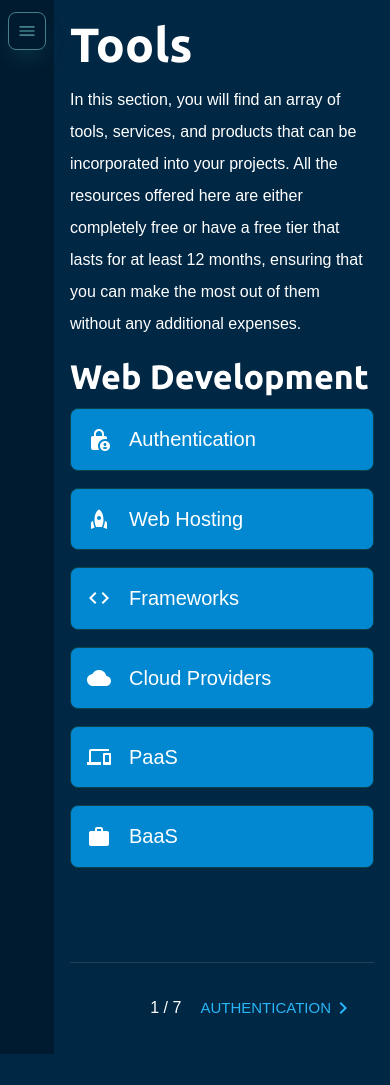
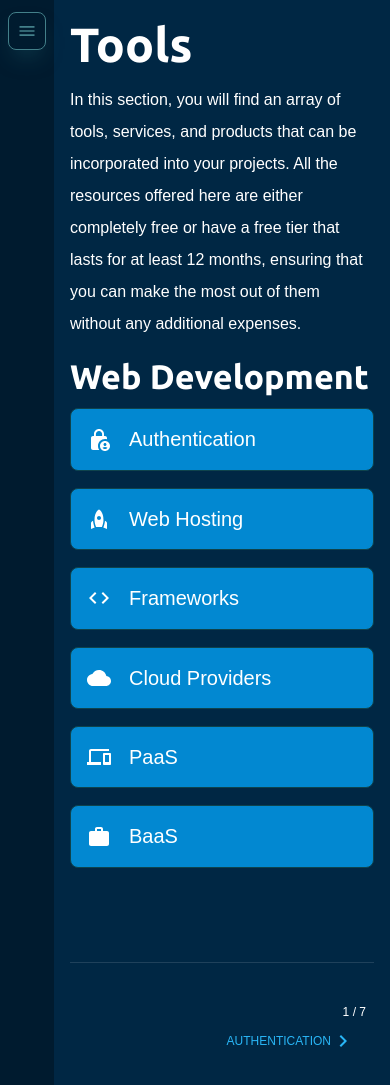
Before and after one commit to AlstonChan/WebPouch, a Next.js app: page /tools in a window 390 px wide. Before the commit the page ends 1054 px from the top, so only its background shows below. Built offline with nearby package versions, Linux system fonts and the light colour scheme; a web font is replaced by a local one.

Commit message:
Fix mobileStepper
fix long links not line breaking causing overflow
fix navbar background not long enough when over extend
Make navbar close to mobile version in md size instead of sm

```diff
--- a/src/components/ToolsLayout.tsx
+++ b/src/components/ToolsLayout.tsx
@@ -16,7 +16,7 @@ export default function ToolsLayout({ children }: Props) {
   const theme = useTheme();
 
   return (
-    <Box sx={{ display: "flex" }}>
+    <Box sx={{ display: "flex", minHeight: "100vh" }}>
       <SideBar />
       <Container
         maxWidth="xl"
--- a/src/components/common/SideBar.tsx
+++ b/src/components/common/SideBar.tsx
@@ -35,10 +35,10 @@ export default function SideBar() {
 
   // styling
   const navContainerStyle: SxProps<Theme> = {
-    width: { sm: drawerWidth },
+    width: { md: drawerWidth },
     flexShrink: { sm: 0 },
     backgroundColor: {
-      sm: "transparent",
+      md: "transparent",
       xs: theme.palette.primary.dark,
     },
   };
@@ -71,7 +71,7 @@ export default function SideBar() {
   };
   const IconButtonContainerStyle: SxProps<Theme> = {
     pt: theme.spacing(1.5),
-    display: { sm: "none" },
+    display: { md: "none" },
     position: "sticky",
     top: 0,
   };
@@ -179,7 +179,7 @@ export default function SideBar() {
           keepMounted: true, // Better open performance on mobile.
         }}
         sx={{
-          display: { xs: "block", sm: "none" },
+          display: { xs: "block", md: "none" },
           ...drawerStyles,
         }}
       >
@@ -188,7 +188,7 @@ export default function SideBar() {
       <Drawer
         variant="permanent"
         sx={{
-          display: { xs: "none", sm: "block" },
+          display: { xs: "none", md: "block" },
           ...drawerStyles,
         }}
         open
--- a/src/components/tools/ToolsAdditionalInfo.tsx
+++ b/src/components/tools/ToolsAdditionalInfo.tsx
@@ -23,6 +23,7 @@ export default function ToolsAdditionalInfo({ data }: { data: any }) {
     "& > a": {
       color: theme.palette.brightLink.main,
       textDecoration: `underline ${theme.palette.brightLink.main}73`,
+      wordBreak: "break-all",
     },
     "& > a:hover": {
       textDecoration: `underline ${theme.palette.brightLink.main}`,
--- a/src/components/tools/ToolsMobileStepper.tsx
+++ b/src/components/tools/ToolsMobileStepper.tsx
@@ -43,6 +43,12 @@ export default function ToolsMobileStepper({
   // styling
   const BtnStyle: SxProps<Theme> = {
     borderRadius: theme.spacing(1),
+    // fontSize: `${matches ? "12px" : ""}`,
+    fontSize: {
+      xs: "12px",
+      sm: theme.typography.body2.fontSize,
+      md: theme.typography.body1.fontSize,
+    },
   };
 
   // component
@@ -114,7 +120,22 @@ export default function ToolsMobileStepper({
     <Box sx={{ pt: theme.spacing(10) }}>
       <Divider />
       <MobileStepper
-        sx={{ py: theme.spacing(3) }}
+        sx={{
+          py: theme.spacing(3),
+          fontSize: {
+            xs: "12px",
+            sm: theme.typography.body2.fontSize,
+            md: theme.typography.body1.fontSize,
+          },
+          flexDirection: {
+            xs: "column",
+            sm: "row",
+          },
+          alignItems: {
+            xs: "flex-end",
+            sm: "center",
+          },
+        }}
         variant="text"
         steps={maxPages}
         position="static"
--- a/src/pages/tools/[param].tsx
+++ b/src/pages/tools/[param].tsx
@@ -121,7 +121,7 @@ const ToolsParam: NextPageWithLayout = ({
                 xl-lg={3}
                 lg-md={4}
                 md={6}
-                sm={12}
+                sm={6}
                 xs={12}
                 key={single.title}
               >
```
Also changed, not shown: package.json (+14 -14 lines), .tina/config.ts, 1 other file (tests, documents, lock files or other folders).
